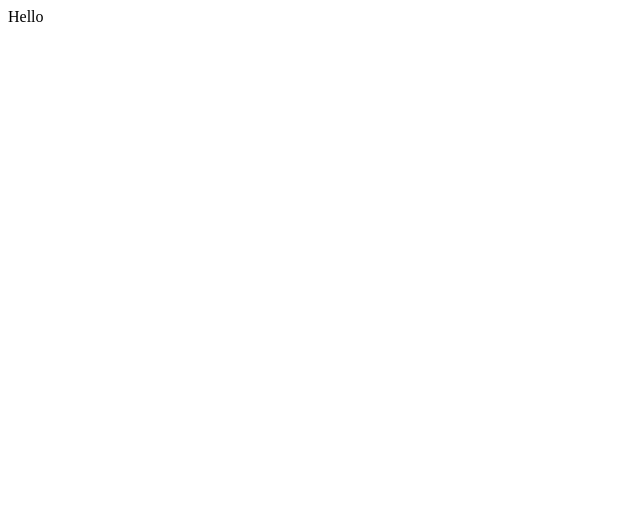
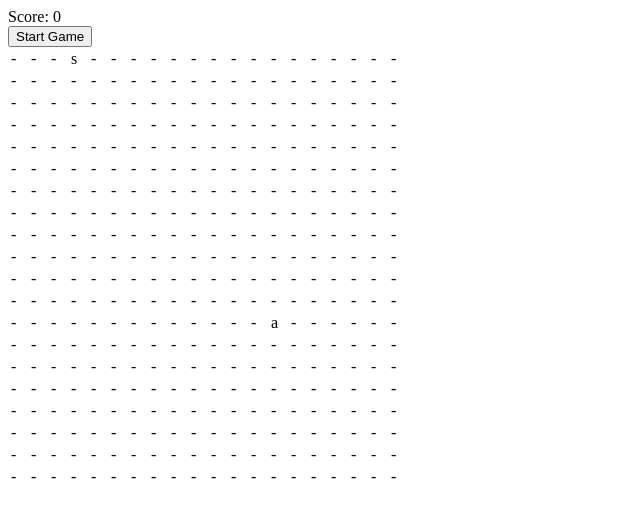
Before and after one commit to kecsot/ts-jest-cypess, a React (Vite) app: page / in a window 1280 px wide. Shown: the top 518 px of the page, without its empty margins (0-640 px from the left). Built offline with nearby package versions, Linux system fonts and the light colour scheme.

Commit message:
create a basic implementation of SnakeGame

```diff
--- a/src/App.tsx
+++ b/src/App.tsx
@@ -1,10 +1,13 @@
+import {SnakeGame} from "./features/snakeGame/SnakeGame.tsx";
+import {SnakeGameControllerProvider} from "./features/snakeGame/controller/SnakeGameControllerProvider.tsx";
+
 function App() {
 
     return (
         <>
-            <div>
-                Hello
-            </div>
+            <SnakeGameControllerProvider>
+                <SnakeGame/>
+            </SnakeGameControllerProvider>
         </>
     )
 }
--- /dev/null
+++ b/src/features/snakeGame/SnakeGame.tsx
@@ -0,0 +1,36 @@
+import {useSnakeGameControllerContext} from "./controller/useSnakeGameControllerContext.tsx";
+import {useEffect} from "react";
+import {SnakeGameMap} from "./SnakeGameMap.tsx";
+
+export const SnakeGame = () => {
+    const col = 20
+    const row = 20
+
+    const {
+        isGameOver,
+        score,
+        startGame,
+        restartGame,
+        initGame,
+    } = useSnakeGameControllerContext()
+
+    useEffect(() => {
+        initGame(col, row)
+    }, [])
+
+    return (
+        <>
+            <div>Score: {score}</div>
+            {isGameOver && <div>Game Over!</div>}
+            <div>
+                {!isGameOver && (
+                    <button onClick={startGame}>Start Game</button>
+                )}
+                {isGameOver && (
+                    <button onClick={restartGame}>Restart Game</button>
+                )}
+            </div>
+            <SnakeGameMap/>
+        </>
+    )
+}
--- /dev/null
+++ b/src/features/snakeGame/SnakeGameMap.tsx
@@ -0,0 +1,42 @@
+import {useSnakeGameControllerContext} from "./controller/useSnakeGameControllerContext.tsx";
+
+
+export const SnakeGameMap = () => {
+
+    const {
+        columns,
+        rows,
+        isSnakePosition,
+        isApplePosition
+    } = useSnakeGameControllerContext()
+
+    /**
+     *  // TODO:
+     *      Optimize rendering?
+     *          Idea:
+     *          - Render whole map only once
+     *          - Render snake parts above the map
+     */
+    return (
+        <table>
+            <tbody>
+            {Array.from({length: columns}, (_, y) => (
+                <tr key={y}>
+                    {Array.from({length: rows}, (_, x) => {
+                        const isSnake = isSnakePosition(x, y)
+                        const isApple = isApplePosition(x, y)
+
+                        return (
+                            <td key={x} style={{width: '1rem'}}>
+                                {isSnake ? 's' : ''}
+                                {isApple ? 'a' : ''}
+                                {!isSnake && !isApple ? '-' : ''}
+                            </td>
+                        )
+                    })}
+                </tr>
+            ))}
+            </tbody>
+        </table>
+    )
+}
```
